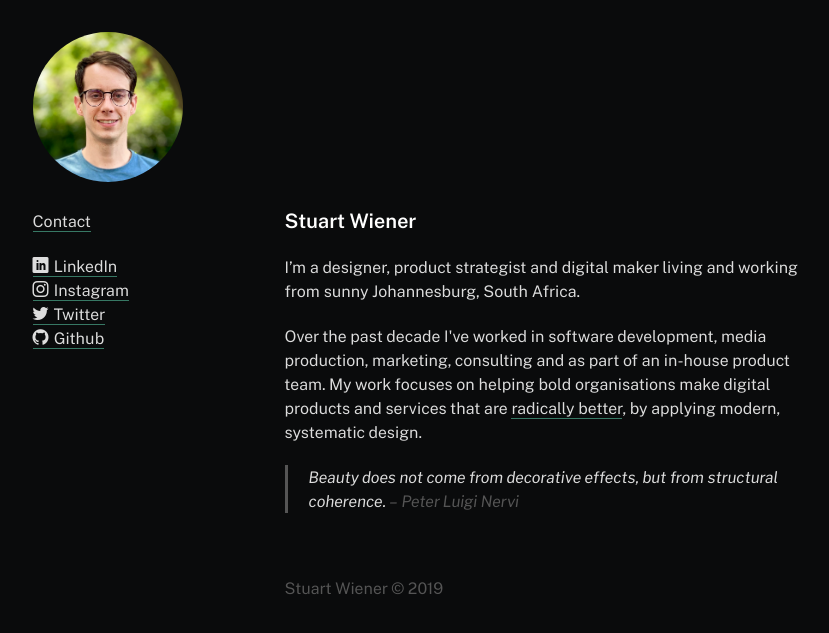
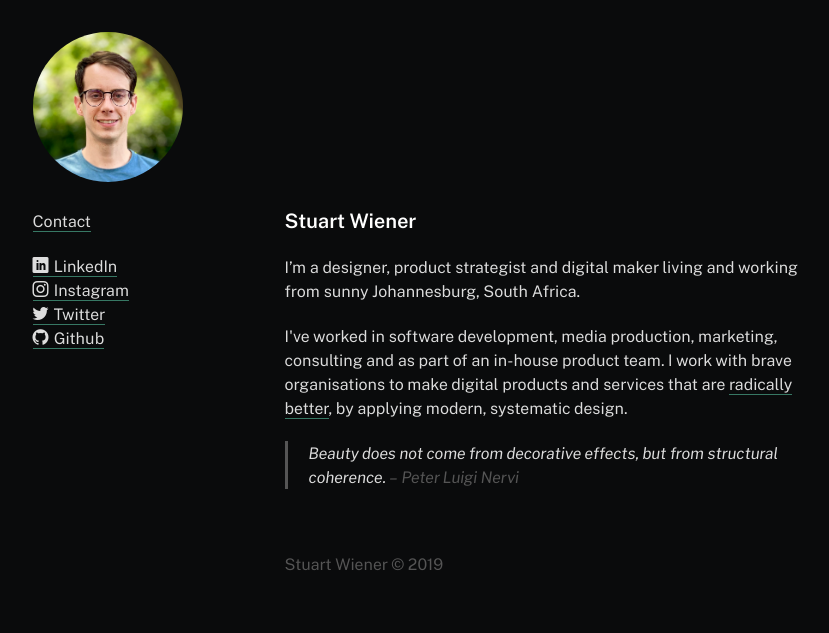
Before and after one commit to stuartwiener/stuartwiener.github.io, a Jekyll site: the page built from index.html, in a window 1280 px wide. Shown: the top 633 px of the page, without its empty margins (219-1048 px from the left). Built offline with Jekyll 4.4.1, drawn with Linux system fonts in a browser that asks for light colours; some web fonts are replaced.

Commit message:
updated copy

```diff
--- a/index.html
+++ b/index.html
@@ -7,7 +7,7 @@ published: true
 
 <p>I’m a designer, product strategist and digital maker living and working from sunny Johannesburg, South Africa.</p>
 
-<p>Over the past decade I've worked in software development, media production, marketing, consulting and as part of an in-house product team. My work focuses on helping bold organisations make digital products and services that are <a href="https://uxdesign.cc/aiming-for-originality-in-design-db95f164e5b3">radically better</a>, by applying modern, systematic design.</p>
+<p>I've worked in software development, media production, marketing, consulting and as part of an in-house product team. I work with brave organisations to make digital products and services that are <a href="https://uxdesign.cc/aiming-for-originality-in-design-db95f164e5b3">radically better</a>, by applying modern, systematic design.</p>
 
 <blockquote>
     <p>Beauty does not come from decorative effects, but from structural coherence. <em>– Peter Luigi Nervi</em></p>
```
